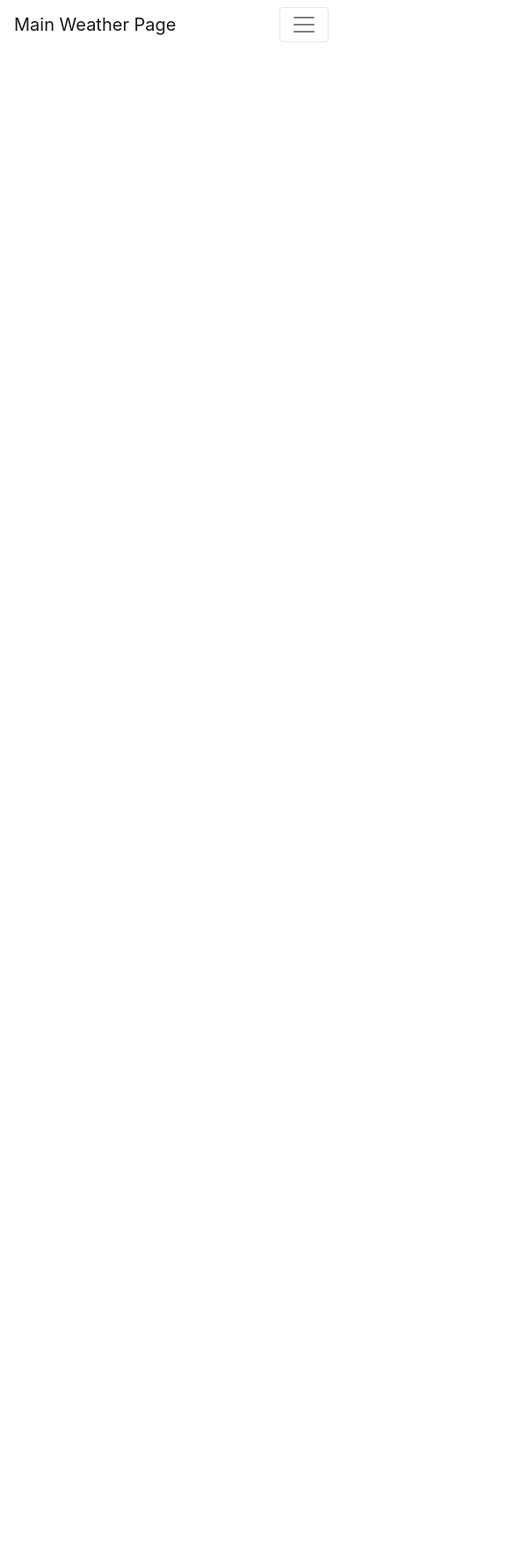
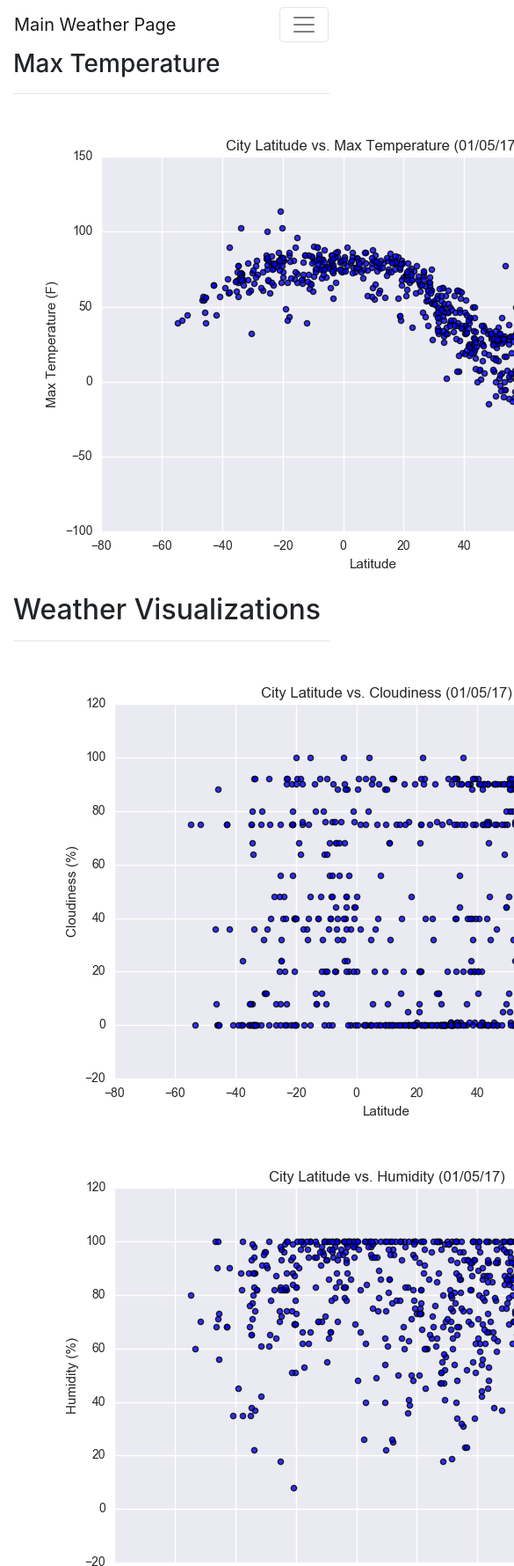
Before and after one commit to gpedicelli/Web-Design-Challenge, a plain HTML site: page visualizations/temp.html in a window 390 px wide. Shown: the top 1780 px of the page at 88% size, 585 px wide, since content can reach past the window. Before the commit the page ends 844 px from the top, so only its background shows below. Drawn offline with nearby package versions, Linux system fonts and the light colour scheme.

Commit message:
Web-Design-Challenge

```diff
--- a/visualizations/temp.html
+++ b/visualizations/temp.html
@@ -51,12 +51,55 @@
       </div>
     <!-- End of navbar -->
 
-    <!-- Start of container -->
+     <!-- Start of Container Section-->
+<div class="container">
+  <div class="row">
+    <div class="col-md-6 col-md-6">
+      <div class="box clearfix" style="padding-bottom: 1px;">
+        <h3 class="title">Max Temperature</h3>
+        <hr>
+        <img src="../assets/images/Fig1.png" alt="" id="description-image"/>
 
+      </div>
+    </div>
+    <div class="col-md-6 col-md-6">
+    <!-- End of Container Section-->
+
+    <!-- Start of Visualizations imageNav Area -->
+
+      <section id="imageNav-area">
+        <div class="imageNav-content clearfix">
+          <h2 class="imageNav-header"> Weather Visualizations</h2>
+          <hr />
+          <div id="images">
+            <div class="col-md-2"><a href="visualizations/cloudiness.html"><img src="../assets/images/Fig3.png" alt="Latitude vs. Cloudiness"
+              class="imageNav-photo"></a></div>
+              <div class="col-md-2"><a href="visualizations/humidity.html"><img src="../assets/images/Fig2.png" alt="Latitude vs. Humidity"
+                class="imageNav-photo"></a></div>
+            </div>
+            <div>
+              <div class="col-md-2"><a href="visualizations/temp.html"><img src="../assets/images/Fig1.png" alt="Latitude vs. Max Temperature"
+                class="imageNav-photo"></a></div>
+              <div class="col-md-2"><a href="visualizations/wind.html"><img src="../assets/images/Fig4.png" alt="Latitude vs. Wind Speed"
+                class="imageNav-photo"></a></div>
+            </div>
+          </div>
+        </div>
+      </section>
+
+    <!-- End of the Visualizations imageNav Area -->
+
+  <!-- </div>
+  </section> -->
+    </div>
+  </div>
+</div>
           <!-- Start of Visualizations imageNav Area -->
           <!-- End of the Visualizations imageNav Area -->
 
+
     <!-- End of container -->
+
 
     <script src="https://code.jquery.com/jquery-3.3.1.slim.min.js" integrity="sha384-q8i/X+965DzO0rT7abK41JStQIAqVgRVzpbzo5smXKp4YfRvH+8abtTE1Pi6jizo" crossorigin="anonymous"></script>
     <script src="https://cdn.jsdelivr.net/npm/popper.js@1.14.7/dist/umd/popper.min.js" integrity="sha384-UO2eT0CpHqdSJQ6hJty5KVphtPhzWj9WO1clHTMGa3JDZwrnQq4sF86dIHNDz0W1" crossorigin="anonymous"></script>
```
Also changed, not shown: visualizations/humidity.html (+0 -7 lines), visualizations/wind.html (+46 -1 lines).
